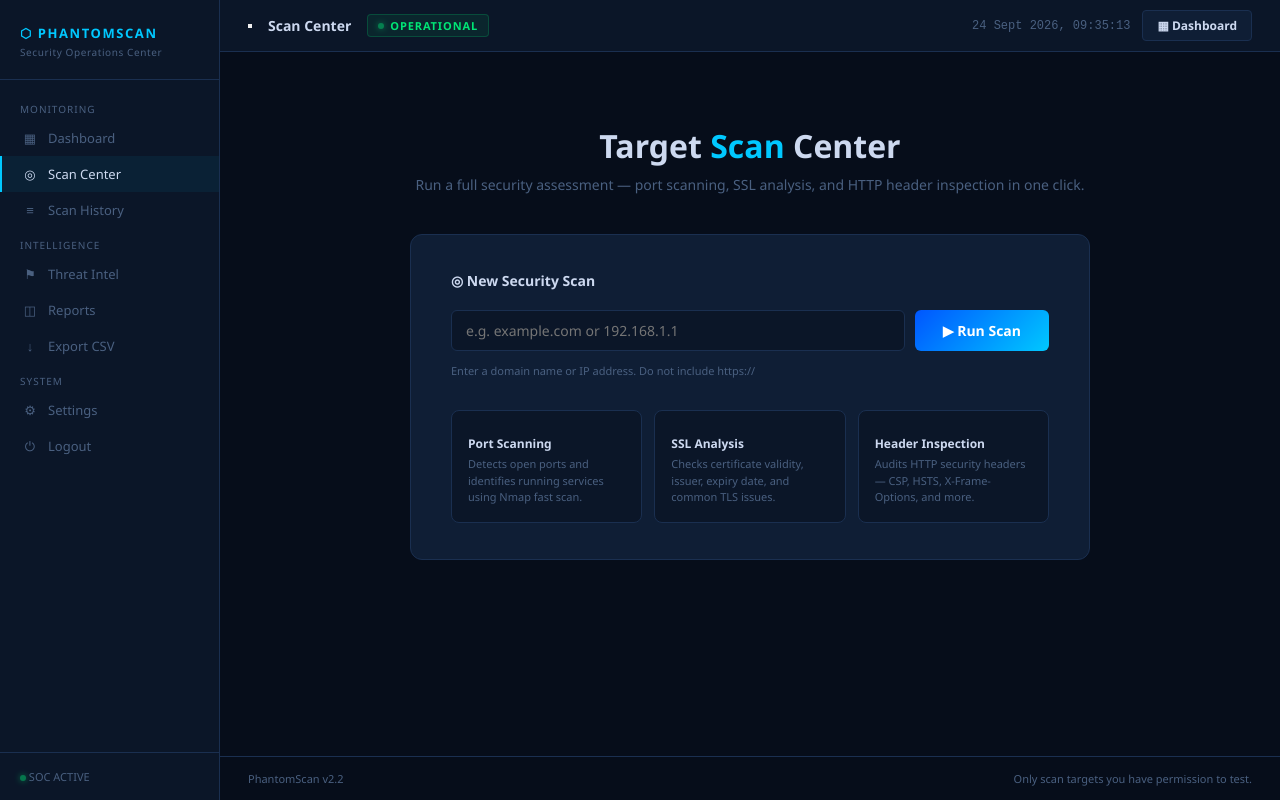
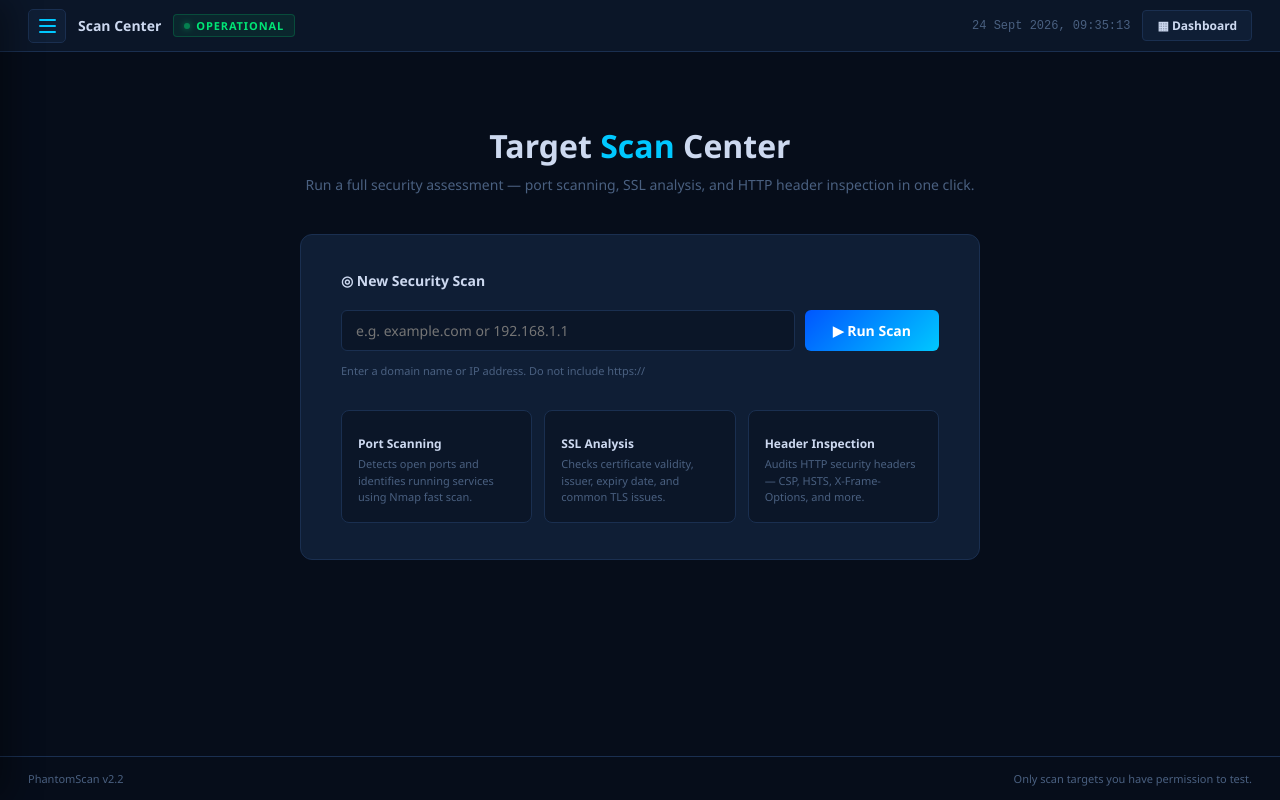
Before and after one commit to sowmith403/phantom-scan, a Flask app: page / in a window 1280 px wide. Run offline with Flask 3, Linux system fonts and the light colour scheme; a user stored in the database is signed in.

Commit message:
Style clickable hamburger navigation

```diff
--- a/static/style.css
+++ b/static/style.css
@@ -214,3 +214,15 @@ tbody td { padding:10px 14px; vertical-align:middle; }
   border-radius:3px; font-size:10px; font-weight:700; letter-spacing:0.06em;
 }
 .badge-blue { background:rgba(0,200,255,0.10); color:var(--accent); border:1px solid rgba(0,200,255,0.2); }
+/* Clickable hamburger navigation */
+.menu-toggle{display:inline-flex;flex:0 0 38px;width:38px;height:34px;padding:0;border:1px solid var(--border);border-radius:5px;background:var(--panel);color:var(--accent);align-items:center;justify-content:center;flex-direction:column;gap:4px;cursor:pointer;position:relative;z-index:1102}
+.menu-toggle span{display:block;width:17px;height:2px;background:currentColor;border-radius:2px;transition:transform .2s,opacity .2s}
+.menu-toggle.open span:nth-child(1){transform:translateY(6px) rotate(45deg)}
+.menu-toggle.open span:nth-child(2){opacity:0}
+.menu-toggle.open span:nth-child(3){transform:translateY(-6px) rotate(-45deg)}
+.menu-overlay{display:none;position:fixed;inset:0;background:rgba(0,0,0,.55);z-index:1099}
+.menu-overlay.open{display:block}
+.sidebar{transform:translateX(-100%);transition:transform .22s ease;z-index:1100;box-shadow:10px 0 30px rgba(0,0,0,.35)}
+.sidebar.nav-open{transform:translateX(0)}
+.main{margin-left:0}
+.topbar-left{display:flex;align-items:center;gap:12px}
```
